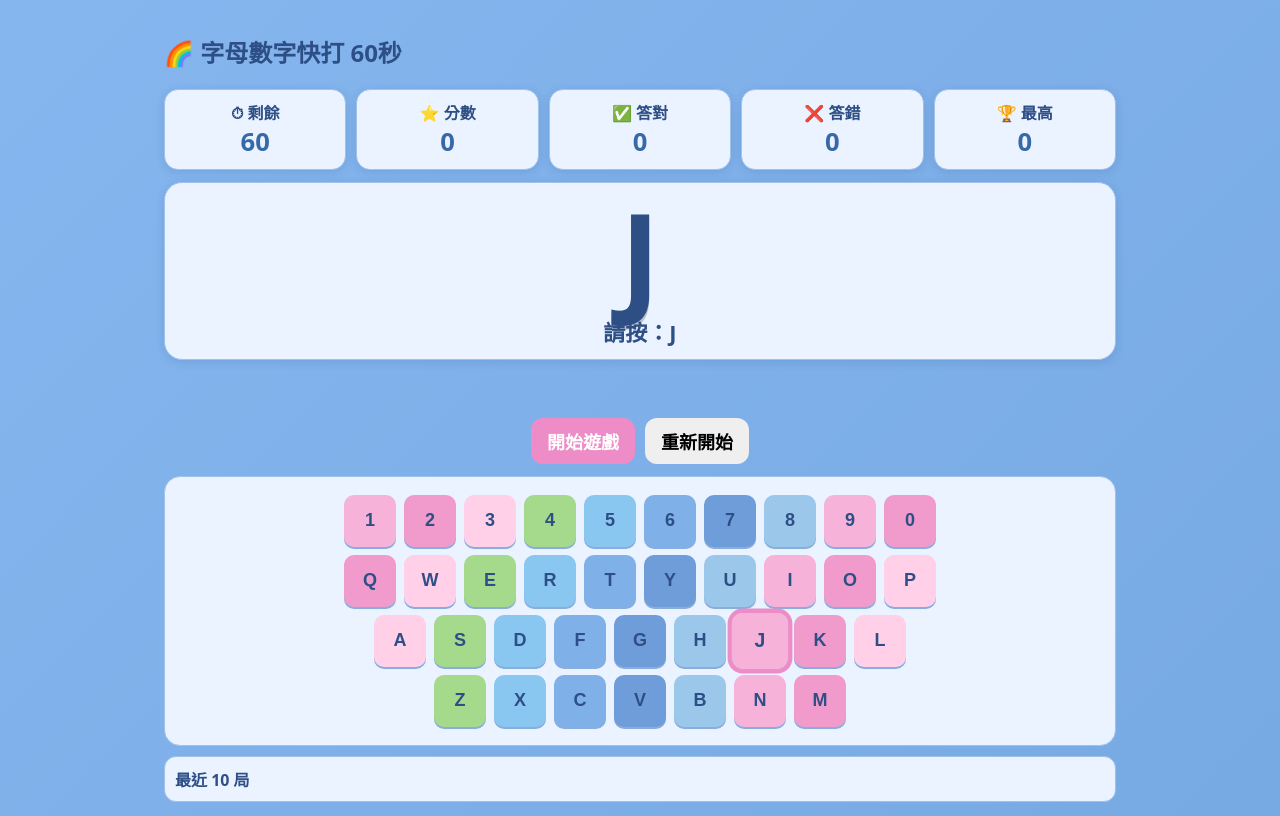
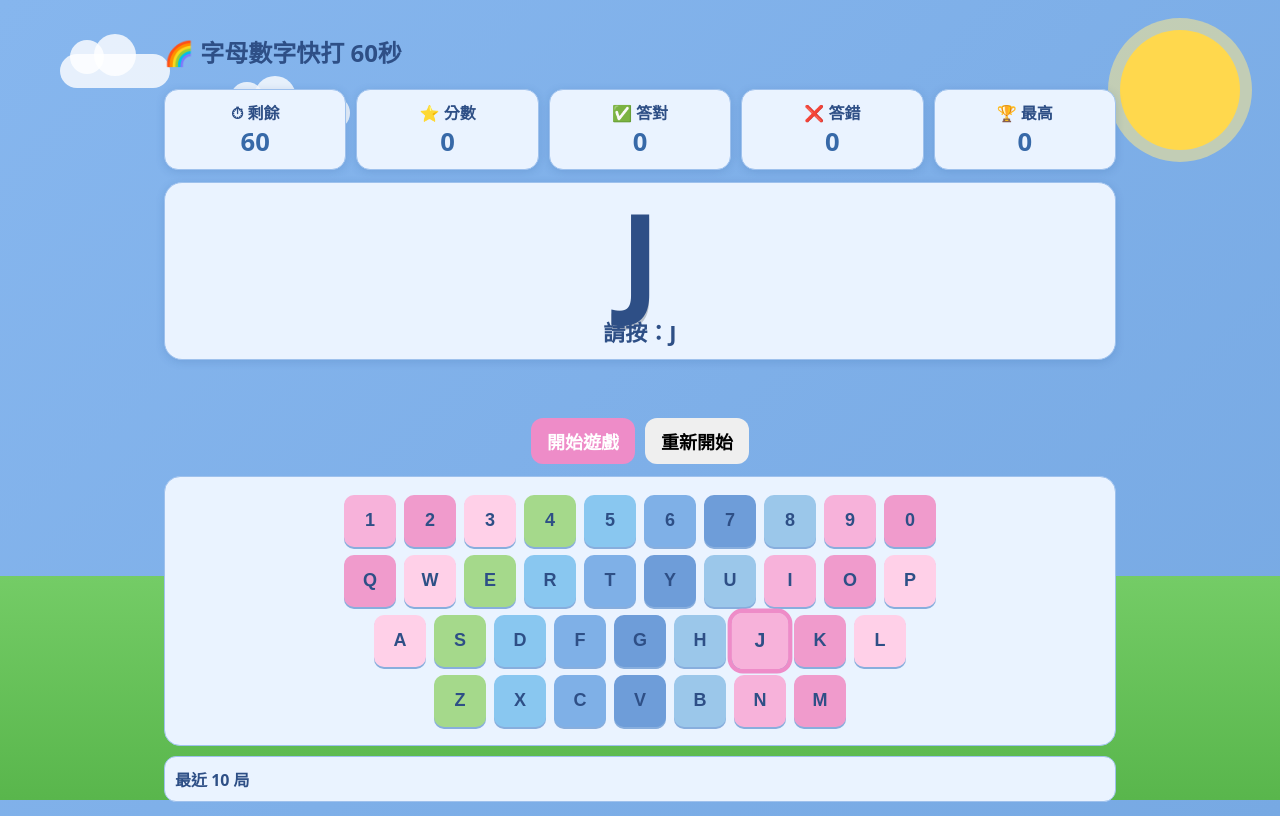
Before and after one commit to sammi121313/kids-letter-number-game, a plain HTML site: page index.html in a window 1280 px wide. Drawn offline with Linux system fonts and the light colour scheme.

Commit message:
feat(ui): add peppa-style sky, sun, and grass background scene

```diff
--- a/index.html
+++ b/index.html
@@ -7,7 +7,16 @@
   <style>
     :root{--bg1:#86B6EE;--bg2:#77A9E3;--ok:#67C46A;--bad:#E46A86;--ink:#2E4F86}
     *{box-sizing:border-box} body{margin:0;font-family:"Noto Sans TC",system-ui;background:linear-gradient(135deg,var(--bg1),var(--bg2));color:var(--ink)}
-    .wrap{max-width:980px;margin:0 auto;padding:14px}
+    .wrap{max-width:980px;margin:0 auto;padding:14px;position:relative;z-index:2}
+    .scene{position:fixed;inset:0;z-index:1;pointer-events:none;overflow:hidden}
+    .sun{position:absolute;right:40px;top:30px;width:120px;height:120px;border-radius:50%;background:#FFD84D;box-shadow:0 0 0 12px #ffe88a88}
+    .cloud{position:absolute;background:#ffffffcc;border-radius:999px;height:34px}
+    .cloud:before,.cloud:after{content:'';position:absolute;background:#ffffffcc;border-radius:50%}
+    .cloud:before{width:34px;height:34px;left:10px;top:-14px}
+    .cloud:after{width:42px;height:42px;left:34px;top:-20px}
+    .cloud.c1{top:54px;left:60px;width:110px}
+    .cloud.c2{top:96px;left:220px;width:130px}
+    .grass{position:absolute;left:0;right:0;bottom:0;height:28vh;min-height:170px;background:linear-gradient(#74cc66,#59b64c)}
     .stats{display:grid;grid-template-columns:repeat(5,1fr);gap:10px}.card{background:#EAF3FF;border:1px solid #9EC1ED;border-radius:14px;padding:10px;text-align:center;font-weight:700;box-shadow:0 2px 8px #204b8f2b}
     .card b{display:block;font-size:1.6rem;color:#3769A8}
     .target{margin:12px 0;background:#EAF3FF;border:1px solid #9EC1ED;border-radius:18px;padding:12px;text-align:center;box-shadow:0 2px 8px #204b8f2b}
@@ -29,6 +38,12 @@
   </style>
 </head>
 <body>
+<div class="scene" aria-hidden="true">
+  <div class="sun"></div>
+  <div class="cloud c1"></div>
+  <div class="cloud c2"></div>
+  <div class="grass"></div>
+</div>
 <div class="wrap">
   <h2>🌈 字母數字快打 60秒</h2>
   <div class="stats">
```
